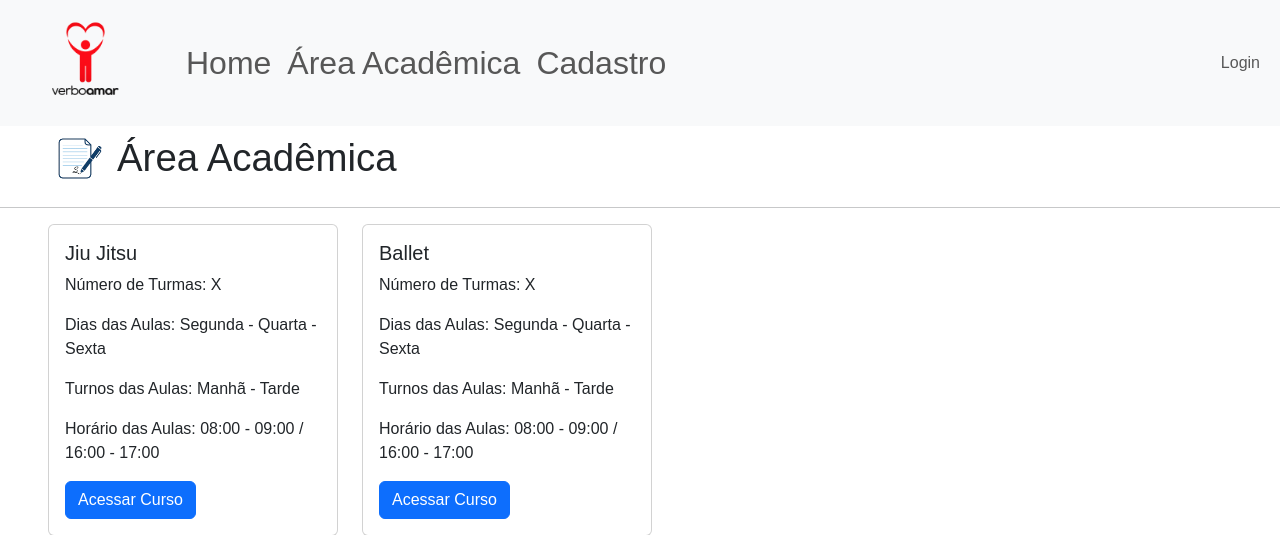
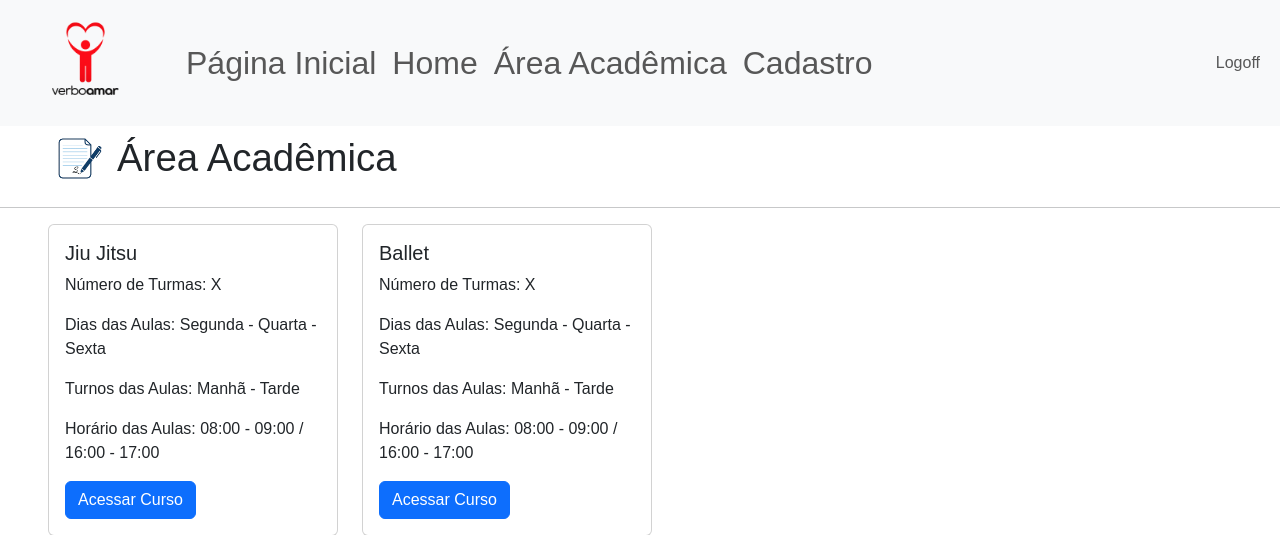
Before and after one commit to vitorcosta98/site_VerboAmar, a Flask app: page /area-academica in a window 1280 px wide. Shown: the top 535 px of the page. Run offline with Flask 3, Linux system fonts and the light colour scheme; a user stored in the database is signed in.

Commit message:
Func login (#22)
* enhance: Atualização as funções de login e logoff.
Atualização do comportamento do site, para exibir as informações somente quando o usuário estiver logado.
Atualização da função de logoff para sair do usuário logado.

* enhance: Edição do arquivo navbar.html
Alteração do tamanho da fonte dos items da barra de navegação

```diff
--- a/site_verbo_amar/routes.py
+++ b/site_verbo_amar/routes.py
@@ -11,11 +11,18 @@ from datetime import datetime
 def home():
     return render_template("home.html")
 
+
+@app.route("/pag_inicial")
+def pag_inicial():
+    return render_template("pag_inicial.html")
+
+
 @app.route("/area-academica")
+@login_required
 def area_academica():
     return render_template("area_academica.html")
 
-@app.route('/login')
+@app.route('/login', methods=['GET','POST'])
 def login():
     form_login = FormLogin()
     form_criarconta = FormCriarConta()
@@ -41,12 +48,22 @@ def login():
 
     return render_template('login.html', form_login=form_login, form_criarconta=form_criarconta)
 
+
+@app.route("/sair")
+def sair():
+    logout_user()
+    flash(f'Logout Feito com Sucesso', 'alert-success')
+    return redirect(url_for('home'))
+
+
 @app.route('/cadastro')
+@login_required
 def cadastro():
     return render_template('cadastro.html')
 
 
 @app.route('/cadastro/cad_professor', methods=['GET','POST'])
+@login_required
 def cad_professor():
     form_criarconta = FormCriarConta()
     if form_criarconta.validate_on_submit() and 'botao_submit_criarconta' in request.form:
@@ -66,6 +83,7 @@ def cad_professor():
 
 
 @app.route('/cadastro/cad_aluno', methods=['GET','POST'])
+@login_required
 def cad_aluno():
     form_cad_aluno = FormCadAluno()
     if form_cad_aluno.validate_on_submit() and 'botao_submit_cad' in request.form:
@@ -95,6 +113,7 @@ def dias_cursos(form):
 
 
 @app.route('/cadastro/cad_atividade', methods=['GET','POST'])
+@login_required
 def cad_atividade():
     form_cad_ativ = FormCadAtividade()
     if form_cad_ativ.validate_on_submit() and 'botao_submit_ativ' in request.form:
@@ -147,6 +166,7 @@ def id_aluno(lista_aluno):
 
 
 @app.route("/cadastro/cad_turma", methods=['GET','POST'])
+@login_required
 def cad_turma():
     form_cad_turma = FormTurma()
     atividades = carregar_atividades()
--- a/site_verbo_amar/templates/navbar.html
+++ b/site_verbo_amar/templates/navbar.html
@@ -3,23 +3,36 @@
     <a class="navbar-brand" href="{{ url_for('home')}}">
       <img src = "{{url_for('static', filename='logo.png')}}", height="100", alt="Logo">
     </a>
-    <div class="collapse navbar-collapse" id="navbarSupportedContent">
-      <ul class="navbar-nav mb-2 mb-lg-0" style="font-size: 2rem;">
+
+    <ul class="navbar-nav me-auto mb-2 mb-lg-0" style="font-size: 2rem;">
         <li class="nav-item">
-          <a class="nav-link" href="{{ url_for('home')}}">Home</a>
+          <a class="nav-link" aria-current="page" href="{{ url_for('pag_inicial') }}">Página Inicial</a>
         </li>
-        <li class="nav-item">
-          <a class="nav-link" aria-current="page" href="{{ url_for('area_academica')}}">Área Acadêmica</a>
-        </li>
-        <li class="nav-item">
-          <a class="nav-link" href="{{ url_for('cadastro')}}">Cadastro</a>
-        </li>
+        {% if current_user.is_authenticated %}
+          <li class="nav-item">
+            <a class="nav-link" href="{{ url_for('home') }}">Home</a>
+          </li>
+          <li class="nav-item">
+            <a class="nav-link" href="{{ url_for('area_academica') }}">Área Acadêmica</a>
+          </li>
+          <li class="nav-item">
+            <a class="nav-link" href="{{ url_for('cadastro') }}">Cadastro</a>
+          </li>
+         {% endif %}
+      </ul>
+      <ul class="d-flex navbar-nav">
+        {% if current_user.is_authenticated %}
+            <li class="nav-item">
+              <a class="nav-link" href="{{ url_for('sair') }}">Logoff</a>
+            </li>
+        {% else %}
+          <li class="nav-item">
+            <a class="nav-link" href="{{ url_for('login') }}">Login</a>
+          </li>
+        {% endif %}
       </ul>
     </div>
-    <ul class="d-flex navbar-nav">
-      <li class="nav-item">
-        <a class="nav-link" href="{{ url_for('login')}}">Login</a>
-      </li>
-    </ul>
+  </div>
+
   </div>
 </nav>
```
Also changed, not shown: site_verbo_amar/templates/pag_inicial.html (added, +18 -0 lines).
